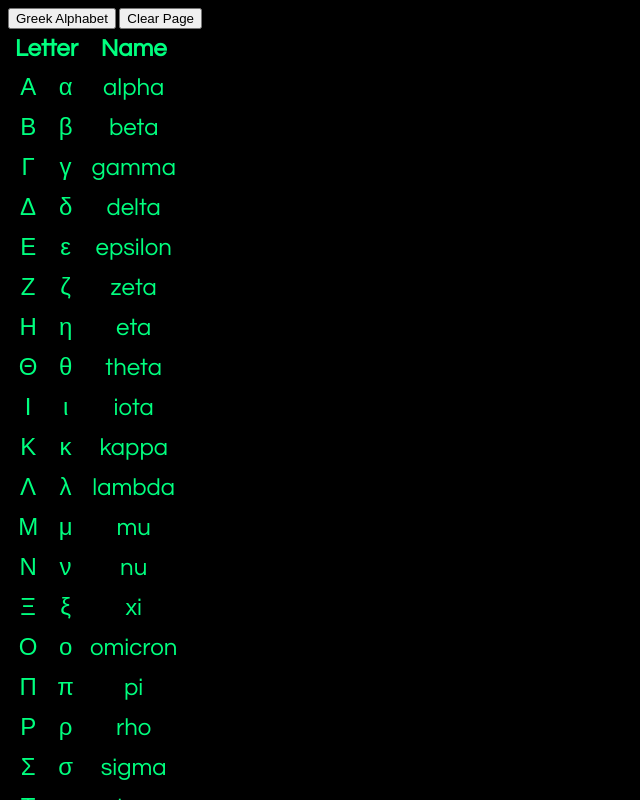
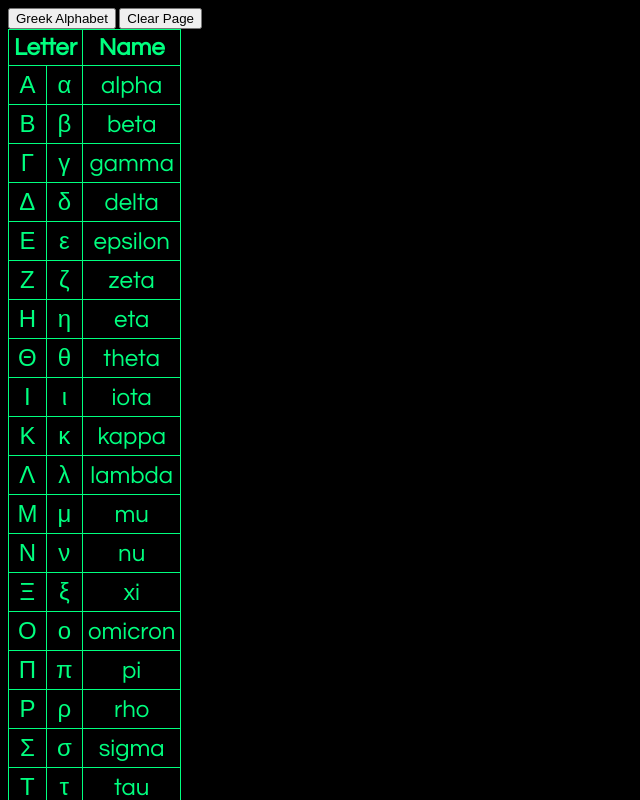
Before and after one commit to jetflare/character_tables, a plain HTML site: page index.html in a window 1280 px wide. Both pictures are taken after a click on the button "Greek Alphabet". Shown: the top 800 px of the page, without its empty margins (0-640 px from the left). Drawn offline with Linux system fonts and the light colour scheme.

Commit message:
Update stylesheet.css

```diff
--- a/stylesheet.css
+++ b/stylesheet.css
@@ -12,6 +12,11 @@ h1 {
 p {}
 
 table {
+    border-collapse: collapse;
+}
+
+table, th, td {
+    border: 1px solid
 }
 
 td {
```
